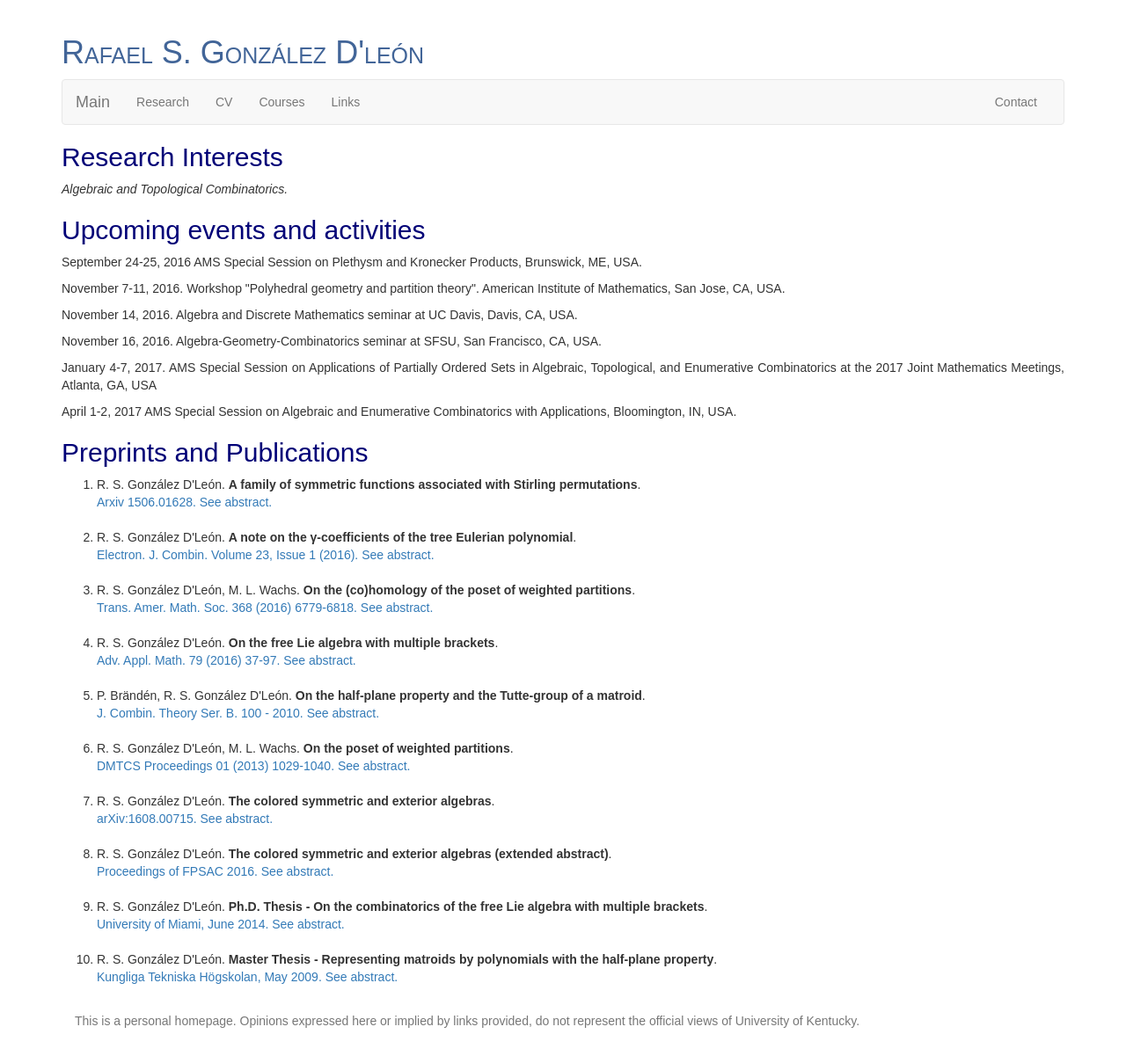
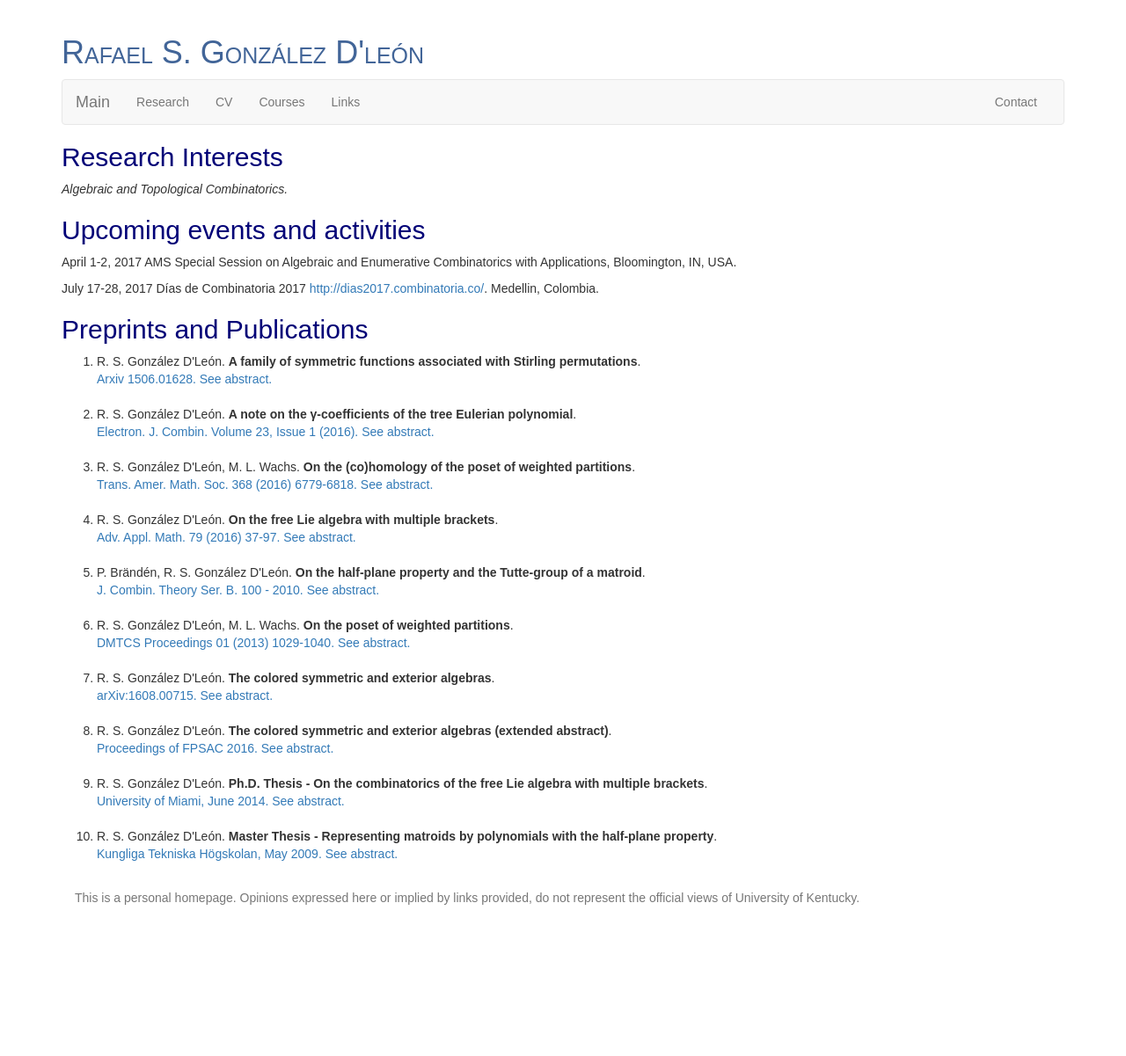
Before and after one commit to rafaeldleon/rafaeldleon.github.io, a Jekyll site: the page built from pages/research.md, in a window 1280 px wide. Shown: the whole page at 88% size. Built offline with Jekyll 4.4.1, drawn with Linux system fonts in a browser that asks for light colours; nearby versions of some CDN libraries; after the commit the page ends 1061 px from its top, so only the background shows below that.

Commit message:
research

```diff
--- a/pages/research.md
+++ b/pages/research.md
@@ -9,14 +9,8 @@ title: Rafael S. Gonz&aacute;lez D'le&oacute;n's Web Page
 
 <h2>Upcoming events and activities</h2>
 
-
-<p>September 24-25, 2016 AMS Special Session on Plethysm and Kronecker Products, Brunswick, ME, USA.</p>
-<p>November 7-11, 2016. Workshop "Polyhedral geometry and partition theory". American Institute of Mathematics, San Jose, CA, USA.</p>
-<p>November 14, 2016. Algebra and Discrete Mathematics seminar at UC Davis, Davis, CA, USA.</p>
-<p>November 16, 2016. Algebra-Geometry-Combinatorics seminar at SFSU, San Francisco, CA, USA.</p>
-<p>January 4-7, 2017. AMS Special Session on Applications of Partially Ordered Sets in Algebraic,
-Topological, and Enumerative Combinatorics at the 2017 Joint Mathematics Meetings, Atlanta, GA, USA</p>
 <p>April 1-2, 2017 AMS Special Session on Algebraic and Enumerative Combinatorics with Applications, Bloomington, IN, USA.</p>
+<p>July 17-28, 2017 D&iacute;as de Combinatoria 2017 <a href="http://dias2017.combinatoria.co/">http://dias2017.combinatoria.co/</a>. Medellin, Colombia. </p>
 
 <h2>Preprints and Publications</h2>
 
```
Also changed, not shown: 1 other file.
